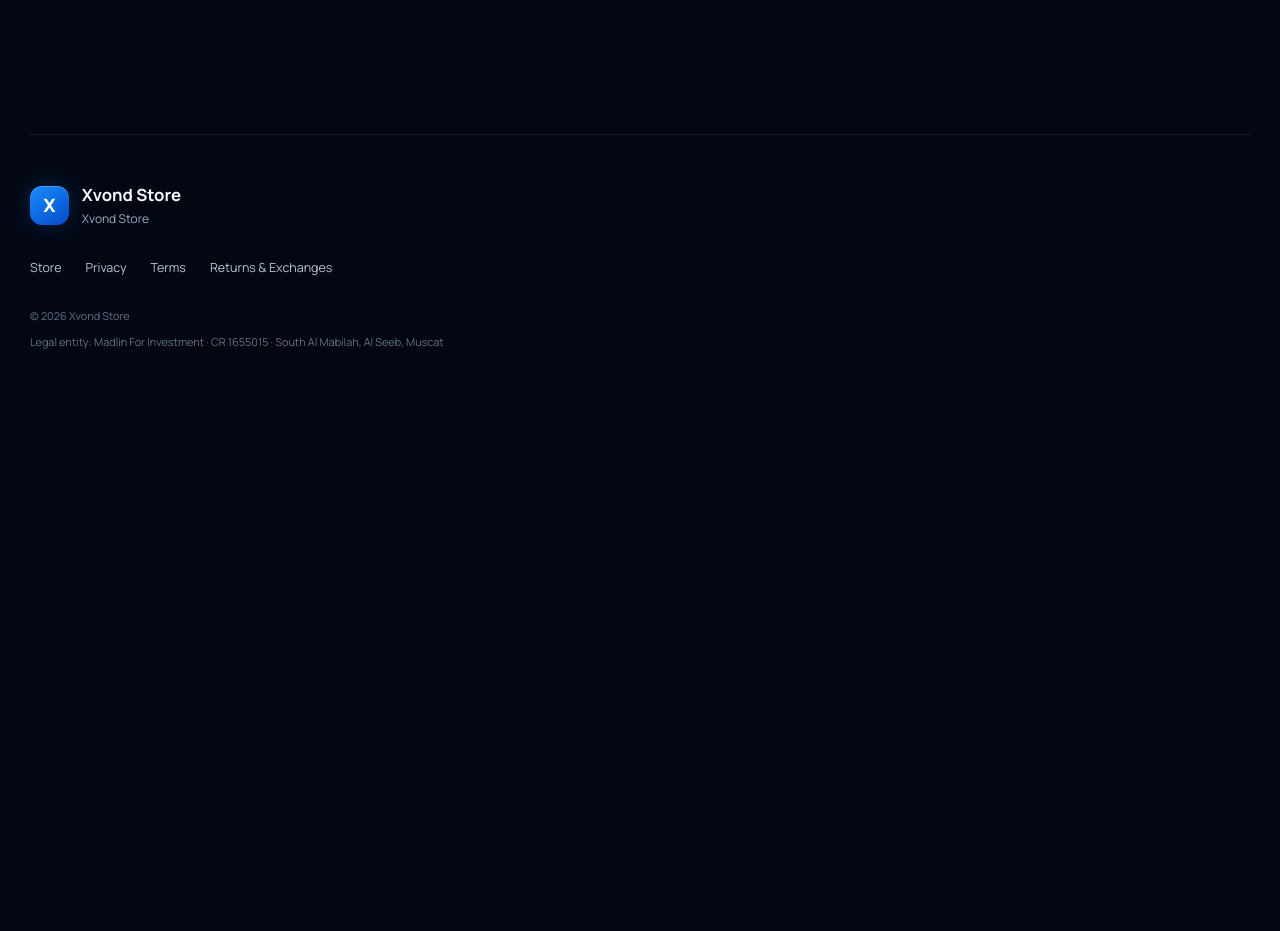
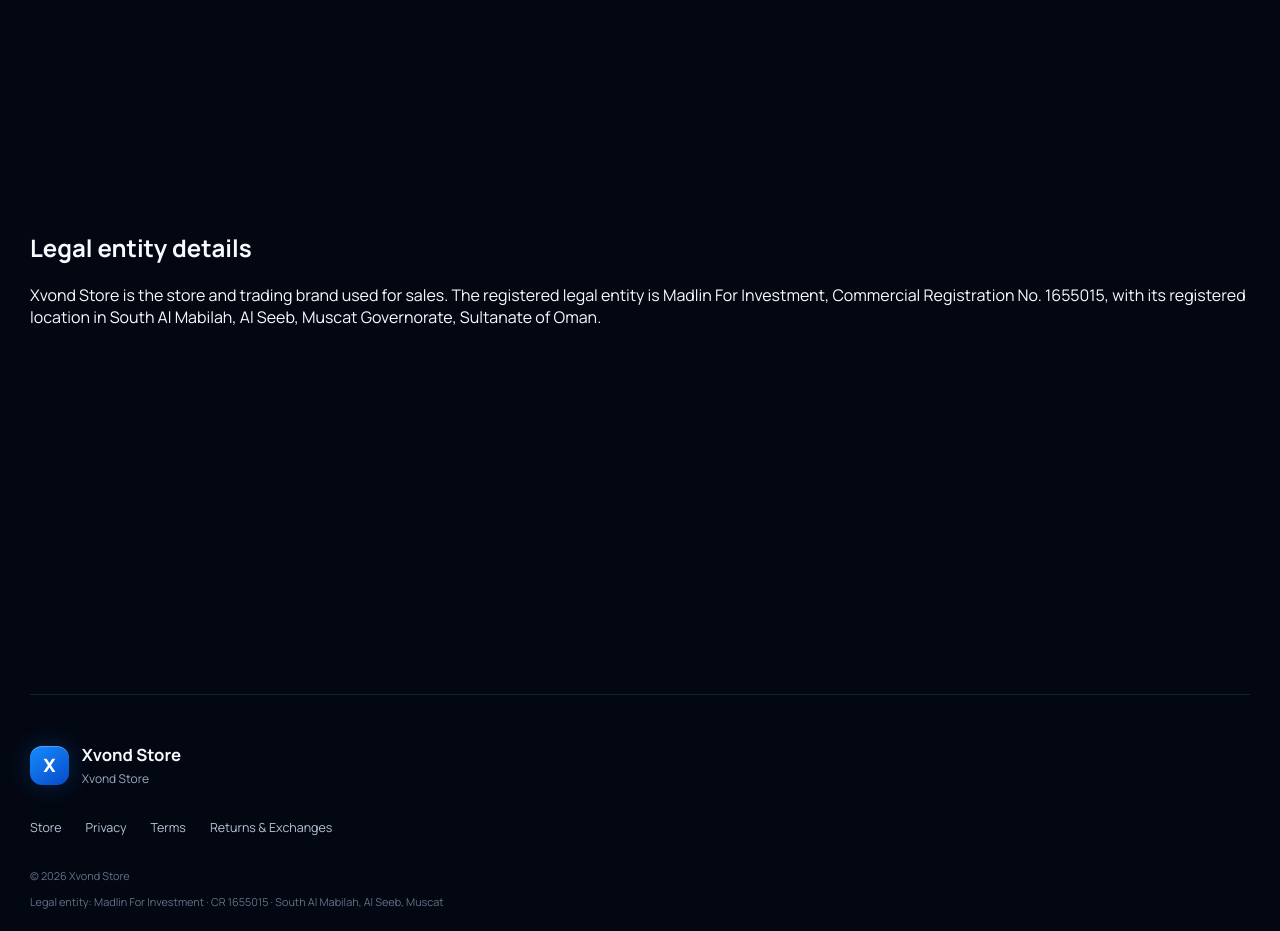
Before and after one commit to NAWARXVOND/Xvond-store, a Next.js app in the folder frontend/: page /en/terms in a window 1280 px wide. Shown: the part 2880-3811 px from the top of the page. Before the commit the page ends 3272 px from the top, so only its background shows below. Built offline with nearby package versions, Linux system fonts and the light colour scheme; no server answers.

Commit message:
feat: add registered entity details to terms

```diff
--- a/frontend/app/[locale]/terms/page.tsx
+++ b/frontend/app/[locale]/terms/page.tsx
@@ -15,5 +15,16 @@
 export default async function TermsPage({ params }: { params: Promise<{ locale: string }> }) {
   const { locale } = await params;
   if (!isLocale(locale)) notFound();
-  return <LegalPage locale={locale} kind="terms" />;
+  const ar = locale === "ar";
+  return (
+    <>
+      <LegalPage locale={locale} kind="terms" />
+      <section className="legal-page shell" aria-label={ar ? "بيانات الجهة القانونية" : "Legal entity details"}>
+        <div className="legal-section">
+          <h2>{ar ? "بيانات الجهة القانونية" : "Legal entity details"}</h2>
+          <p>{ar ? "Xvond Store هو اسم المتجر والعلامة المستخدمة للبيع. الجهة القانونية المسجلة هي مادلين للاستثمار، سجل تجاري رقم 1655015، وموقعها المسجل في المعبيلة الجنوبية، السيب، محافظة مسقط، سلطنة عُمان." : "Xvond Store is the store and trading brand used for sales. The registered legal entity is Madlin For Investment, Commercial Registration No. 1655015, with its registered location in South Al Mabilah, Al Seeb, Muscat Governorate, Sultanate of Oman."}</p>
+        </div>
+      </section>
+    </>
+  );
 }
```
